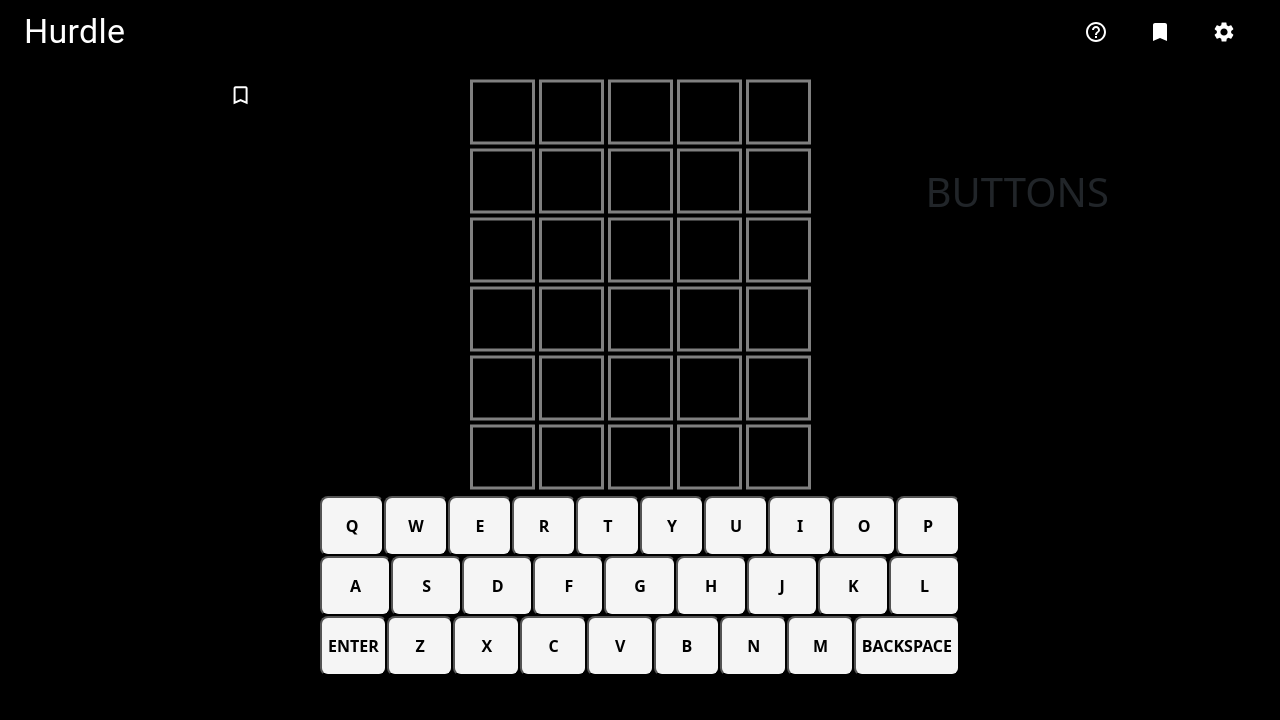
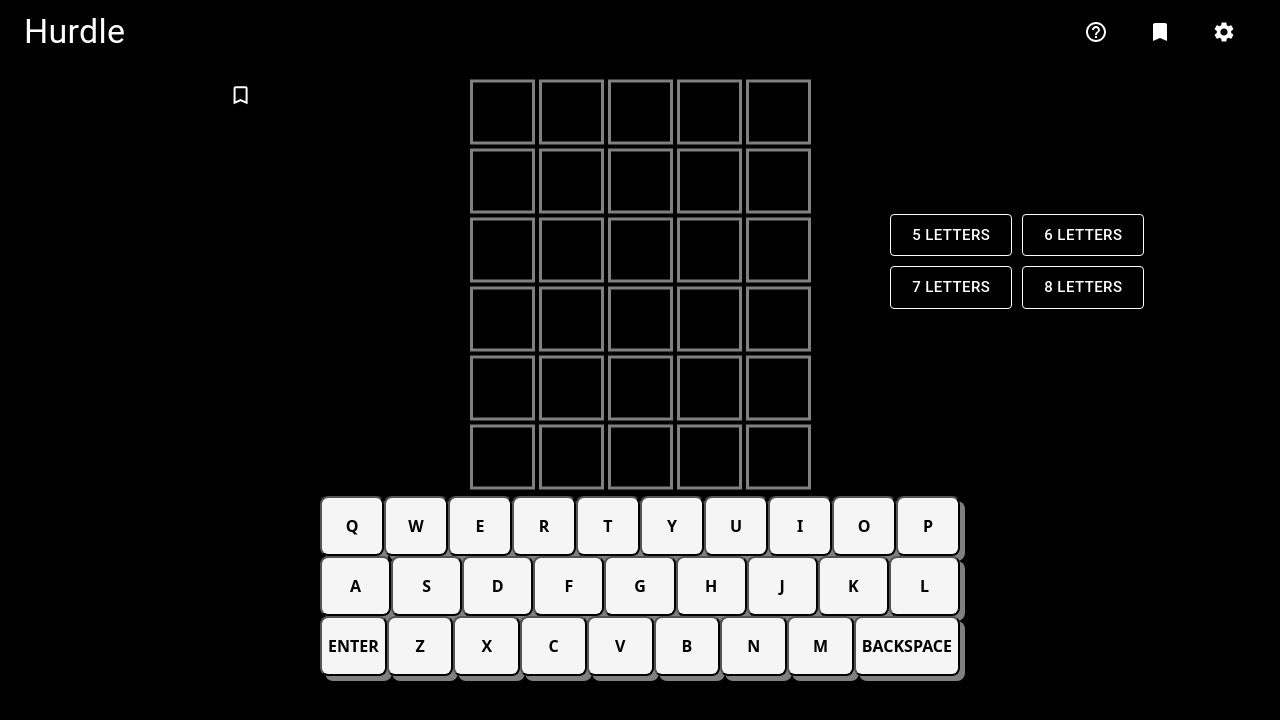
Before and after one commit to lyndenlim/hurdle, a React (Create React App) app: page / in a window 1280 px wide. Shown: the top 720 px of the page. Built offline with nearby package versions, Linux system fonts and the light colour scheme; no server answers.

Commit message:
Hooked up letter coloring and added length buttons

```diff
--- /dev/null
+++ b/src/LengthButtons.js
@@ -0,0 +1,26 @@
+import Button from '@mui/material/Button'
+
+function LengthButtons({ textColor }) {
+    return (
+        <div>
+            <div className="col length-buttons">
+                <span style={{ paddingRight: "10px" }}>
+                    <Button variant="outlined" size="large" style={{ color: textColor, borderColor: textColor }}>5 Letters</Button>
+                </span>
+                <span>
+                    <Button variant="outlined" size="large" style={{ color: textColor, borderColor: textColor }}>6 Letters</Button>
+                </span>
+            </div>
+            <div className="col length-buttons">
+                <span style={{ paddingRight: "10px" }}>
+                    <Button variant="outlined" size="large" style={{ color: textColor, borderColor: textColor }}>7 Letters</Button>
+                </span>
+                <span>
+                    <Button variant="outlined" size="large" style={{ color: textColor, borderColor: textColor }}>8 Letters</Button>
+                </span>
+            </div>
+        </div>
+    )
+}
+
+export default LengthButtons
--- a/src/LetterContainer.js
+++ b/src/LetterContainer.js
@@ -1,6 +1,7 @@
 import { useState, useEffect } from "react"
 import DictionaryEntry from "./DictionaryEntry"
 import Letters from "./Letters"
+import LengthButtons from "./LengthButtons"
 
 function LetterContainer({ textColor, bgColor, word, pronunciation, english, def, isFavorited, setIsFavorited, setFavoriteList, keyboard }) {
     const [key, setKey] = useState("")
@@ -18,9 +19,9 @@
                     // On enter key, move to following row and reset key state
                     let row = new Array(5)
                     for (let letterIndex = 0; letterIndex < row.length; letterIndex++) {
-                        if (key[letterIndex] === "R") {
+                        if (key[letterIndex] === word[letterIndex].toUpperCase()) {
                             row[letterIndex] = { value: key.charAt(letterIndex), result: "correct" }
-                        } else if (key[letterIndex] === "E") {
+                        } else if (word.toUpperCase().includes(key[letterIndex])) {
                             row[letterIndex] = { value: key.charAt(letterIndex), result: "present" }
                         } else {
                             row[letterIndex] = { value: key.charAt(letterIndex), result: "absent" }
@@ -75,8 +76,8 @@
                         />)
                     })}
                 </div>
-                <div className="col length-buttons">
-                    <div><h1>BUTTONS</h1></div>
+                <div className="col length-container">
+                    <LengthButtons textColor={textColor} />
                 </div>
             </div>
         </div>
--- a/src/index.css
+++ b/src/index.css
@@ -20,27 +20,31 @@
   text-align: center;
   font-size: 40px;
   font-weight: bold;
-  transform: translate(0%, 70%)
+  transform: translate(0%, 70%);
 }
 
 .correct {
-  background-color: #538d4f;
+  background-color: #538d4f !important;
   border: solid #538d4f;
+  color: white
 }
 
 .present {
-  background-color: #b59f3b;
+  background-color: #b59f3b !important;
   border: solid #b59f3b;
+  color: white
 }
 
 .absent {
-  background-color: #8e8e88;
-  border: solid #8e8e88;
+  background-color: #3a3a3c !important;
+  border: solid #3a3a3c;
+  color: white
 }
 
 .empty {
   background-color: black;
   border: solid black;
+  color:white
 }
 
 .example {
@@ -67,9 +71,13 @@
   transform: translate(-3%, 60%);
 }
 
+.length-container {
+  text-align: center;
+  transform: translate(0%, 200%);
+}
+
 .length-buttons {
-  text-align: center;
-  transform: translate(0%, 300%);
+  padding: 5px;
 }
 
 .favorite-container {
@@ -89,6 +97,7 @@
   transform: translate(0%, 30%);
   font-weight: bold;
   border-radius: 8px;
+  box-shadow: 5px 5px grey;
 }
 
 .key-list {
```
